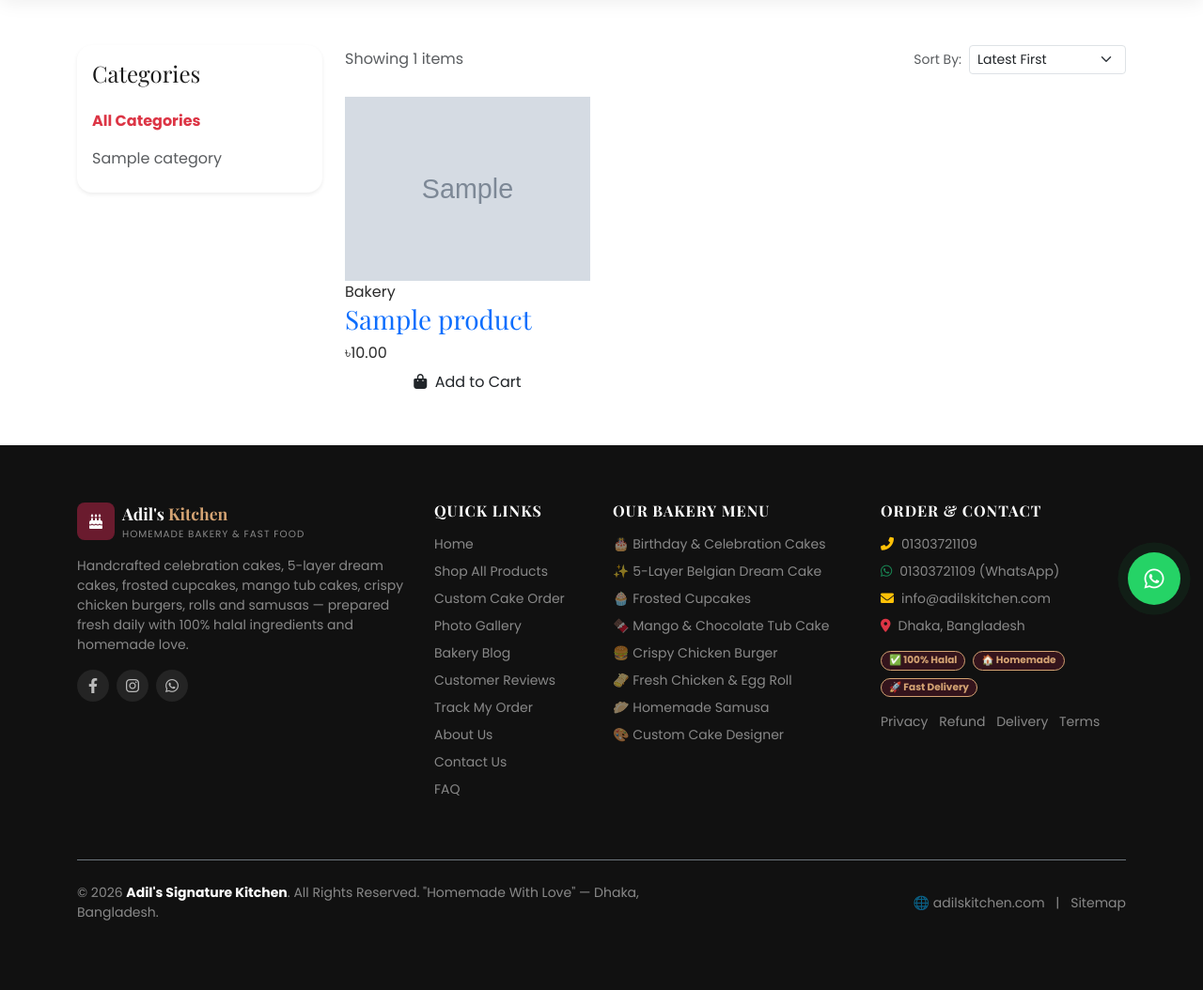
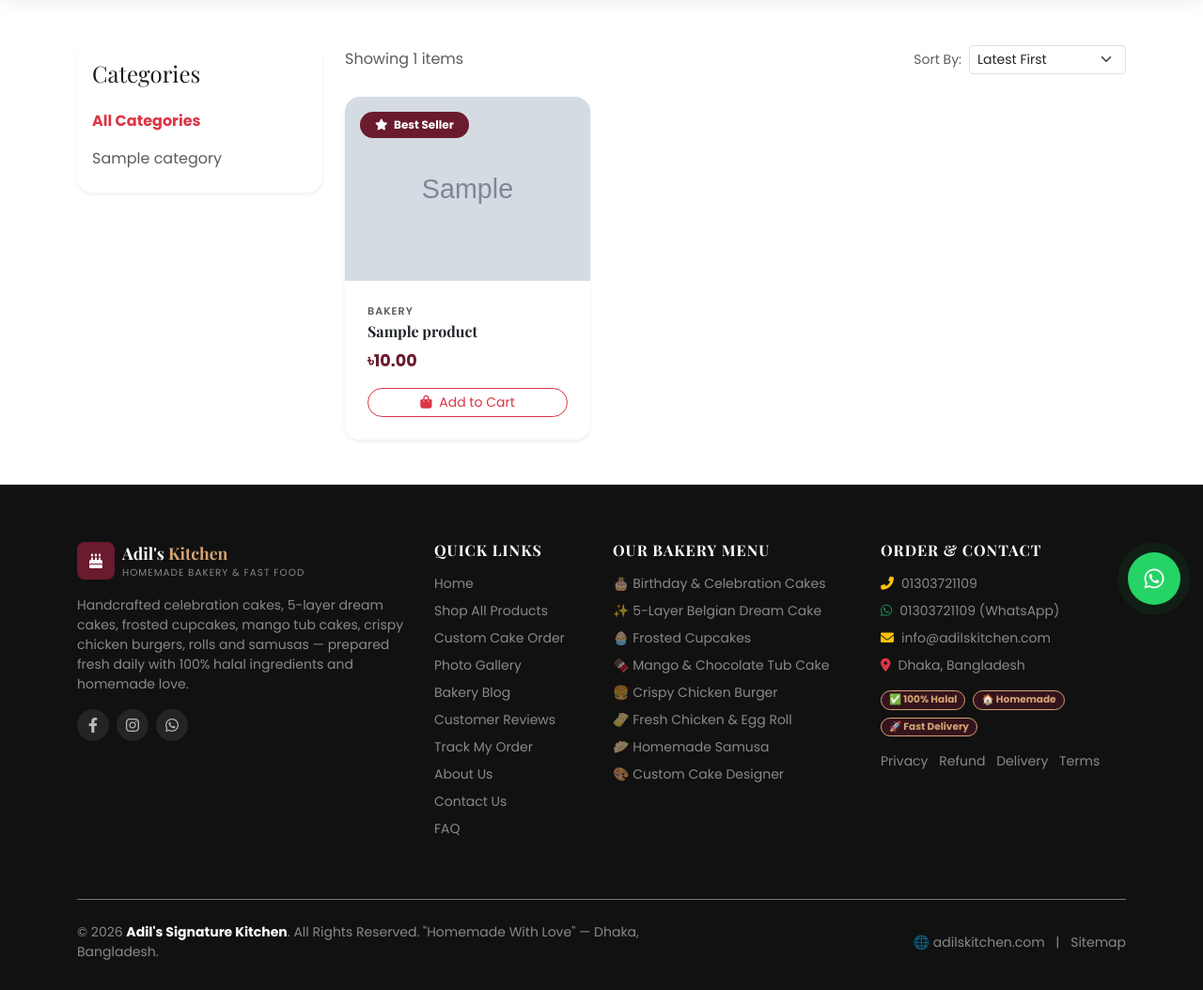
Before and after one commit to ahsam991/adil-s-kitchen, a PHP site: page /shop in a window 1280 px wide. Shown: the part 132-1186 px from the top of the page at 94% size. Before the commit the page ends 1112 px from the top, so only its background shows below. Run offline with PHP 8.4, Linux system fonts and the light colour scheme; tables that the repository leaves empty hold one stand-in row (values such as "Sample post"); grey boxes marked "Sample" are stand-in pictures; some web fonts are replaced.

Commit message:
style: fix shop page product cards layout and add animations

```diff
--- a/app/views/customer/shop.php
+++ b/app/views/customer/shop.php
@@ -44,24 +44,37 @@
                     </div>
                 <?php else: ?>
                     <?php foreach ($products as $p): ?>
-                        <div class="col-md-6 col-lg-4">
-                            <div class="product-card">
-                                <div class="product-img-wrapper">
-                                    <img src="<?= !empty($p['image']) ? $p['image'] : 'https://images.unsplash.com/photo-1578985545062-69928b1d9587?w=400&auto=format&fit=crop' ?>" alt="<?= htmlspecialchars($p['name']) ?>">
+                        <div class="col-md-6 col-lg-4" data-aos="fade-up">
+                            <article class="card border-0 shadow-sm rounded-4 overflow-hidden h-100">
+                                <div class="position-relative overflow-hidden" style="padding-top:75%;">
+                                    <img
+                                        src="<?= !empty($p['image']) ? $p['image'] : 'https://images.unsplash.com/photo-1578985545062-69928b1d9587?w=400&auto=format&fit=crop' ?>"
+                                        alt="<?= htmlspecialchars($p['name']) ?>"
+                                        class="position-absolute top-0 start-0 w-100 h-100 object-fit-cover"
+                                        loading="lazy">
+                                    <?php if (!empty($p['best_seller'])): ?>
+                                        <span class="badge position-absolute top-0 start-0 m-3 px-3 py-2 rounded-pill" style="background:var(--primary);">
+                                            <i class="fas fa-star me-1" aria-hidden="true"></i> Best Seller
+                                        </span>
+                                    <?php endif; ?>
                                 </div>
-                                <div class="product-body">
-                                    <span class="product-category"><?= htmlspecialchars($p['category_name'] ?? 'Bakery') ?></span>
-                                    <h3 class="product-title"><a href="/product/<?= $p['slug'] ?>"><?= htmlspecialchars($p['name']) ?></a></h3>
-                                    <div class="product-price">
+                                <div class="card-body p-4 d-flex flex-column">
+                                    <span class="text-uppercase text-muted mb-1" style="font-size:.7rem;letter-spacing:1px;font-weight:600;"><?= htmlspecialchars($p['category_name'] ?? 'Bakery') ?></span>
+                                    <h3 class="h6 fw-bold mb-2">
+                                        <a href="/product/<?= $p['slug'] ?>" class="text-dark stretched-link">
+                                            <?= htmlspecialchars($p['name']) ?>
+                                        </a>
+                                    </h3>
+                                    <div class="fw-bold mb-3" style="color:var(--primary);font-size:1.1rem;">
                                         ৳<?= number_format($p['price'], 2) ?>
                                     </div>
-                                    <div class="product-actions">
-                                        <button class="btn btn-primary-custom btn-add-cart w-100" data-product-id="<?= $p['id'] ?>">
+                                    <div class="mt-auto">
+                                        <button class="btn btn-sm btn-outline-danger w-100 rounded-pill btn-add-cart" data-product-id="<?= $p['id'] ?>" style="position:relative;z-index:10;">
                                             <i class="fas fa-shopping-bag me-1"></i> Add to Cart
                                         </button>
                                     </div>
                                 </div>
-                            </div>
+                            </article>
                         </div>
                     <?php endforeach; ?>
                 <?php endif; ?>
```
